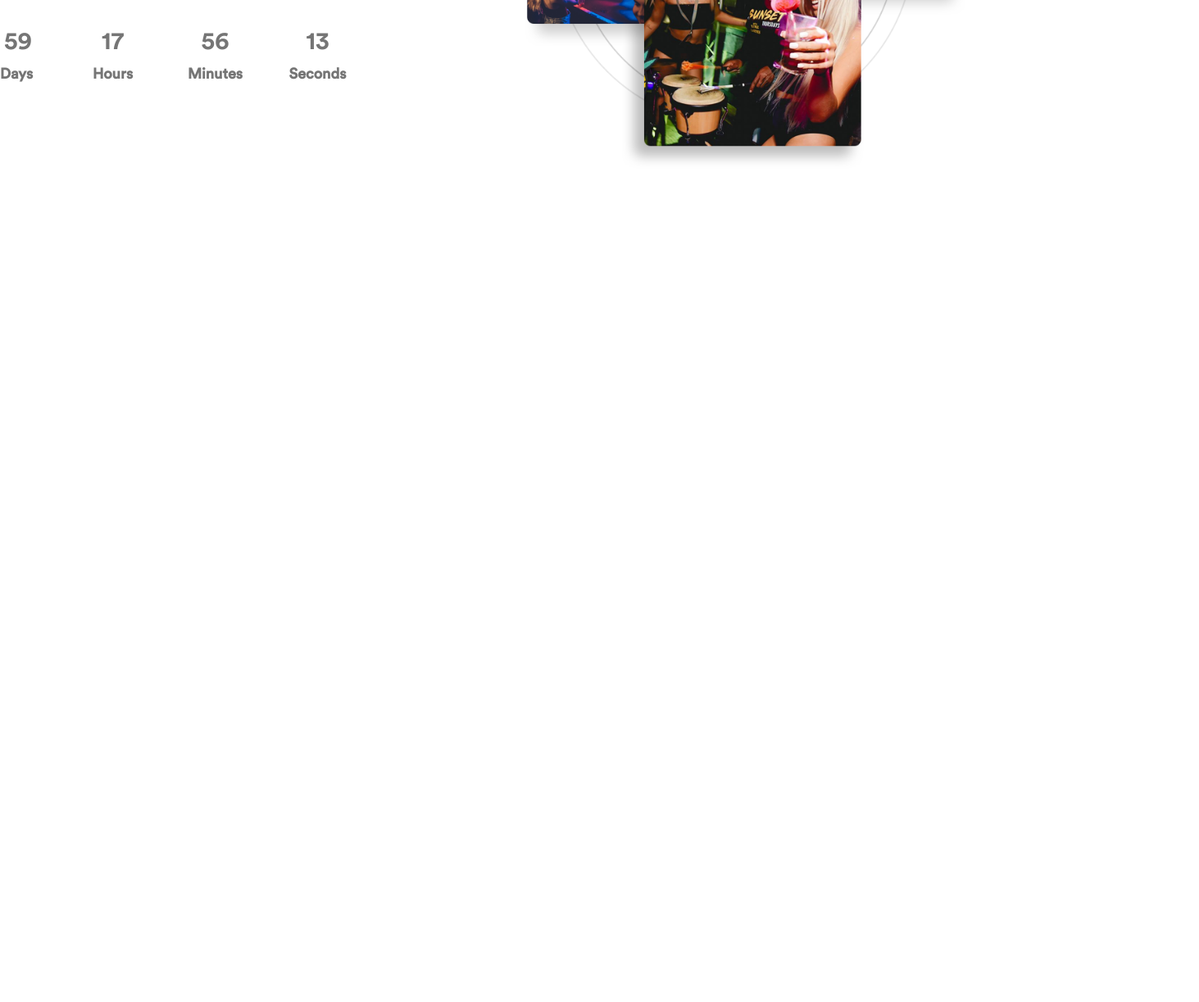
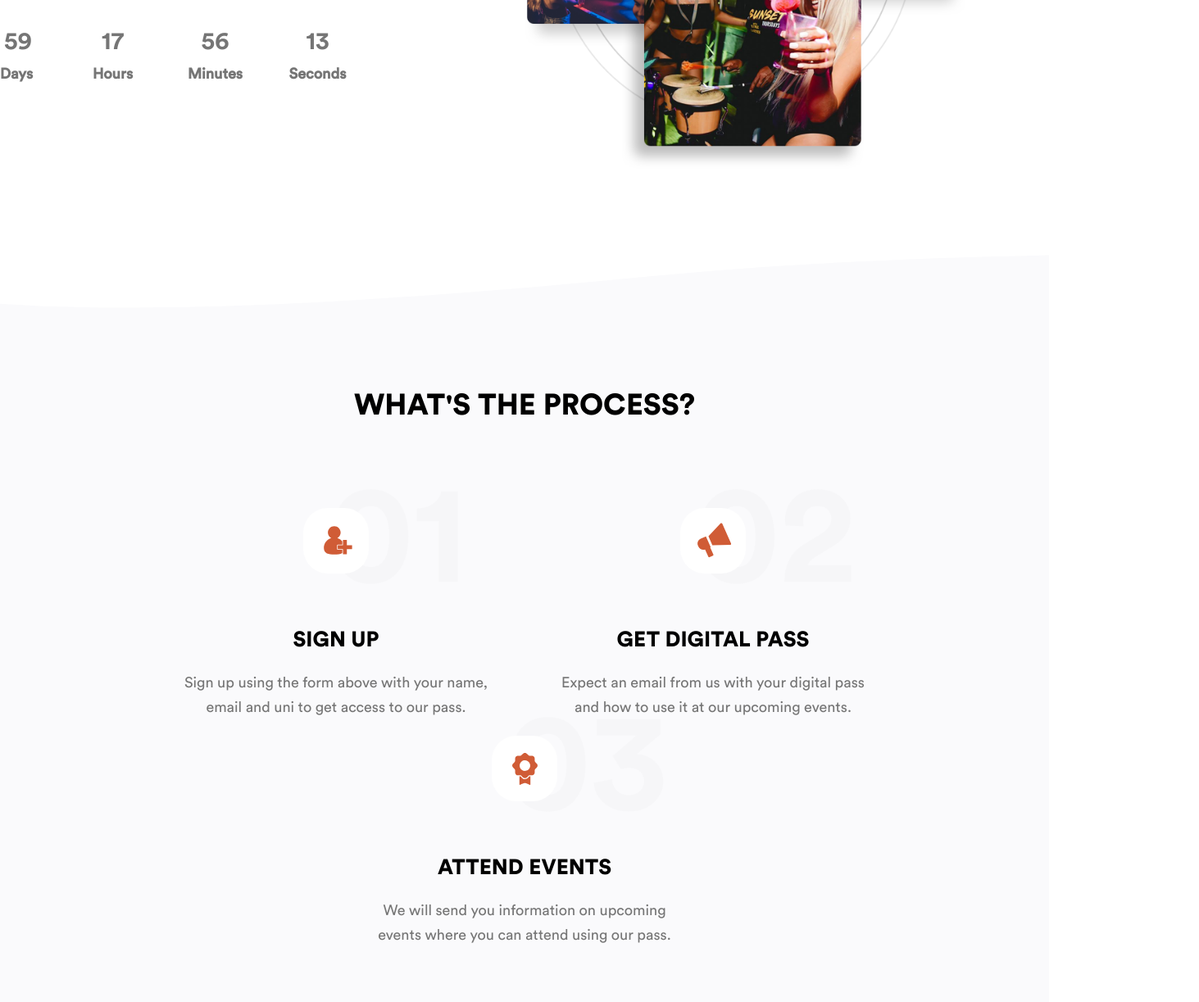
Before and after one commit to leorogers2171/Campus-Pass-Webstie, a plain HTML site: page index.html in a window 1280 px wide. Shown: the part 2797-4020 px from the top of the page at 82% size, 1463 px wide, since content can reach past the window. Before the commit the page ends 3007 px from the top, so only its background shows below. Drawn offline with Linux system fonts and the light colour scheme; files whose address does not match are found by name.

Commit message:
Additional progress

```diff
--- a/index.html
+++ b/index.html
@@ -1,5 +1,4 @@
 <!doctype html>
-
 <html lang="en">
 <head>
   <meta charset="utf-8">
@@ -136,5 +135,40 @@ Original Events, only 100 passes avaliable!">
             </div>
         </div>
     </div>
+    <div id="the-process-section-wrapper">
+        <div id="the-process-content-wrapper">
+            <div id ="process-heading-container">
+                <h1>What's the process?</h1>
+            </div>
+            <div id ="process-step-1" class ="process-container">
+                <img src="./assets/sign-up-icon.svg" alt="Sign Up Icon">
+                <h6>01</h6>
+                <h5>Sign up</h5>
+                <p>Sign up using the form above with your name, email and uni to get access to our pass.</p>
+            </div>
+            <div id ="process-step-2" class ="process-container">
+                <img src="./assets/digital-pass-icon.svg" alt="Get Digital Pass Icon">
+                <h6>02</h6>
+                <h5>Get digital pass</h5>
+                <p>Expect an email from us with your digital pass and how to use it at our upcoming events.</p>
+            </div>
+            <div id ="process-step-3" class ="process-container">
+                <img src="./assets/attend-events-icon.svg" alt="Attend Events Icon">
+                <h6>03</h6>
+                <h5>Attend events</h5>
+                <p>We will send you information on upcoming events where you can attend using our pass.</p>
+            </div>
+        </div>
+    </div>
+    <div id="meetup-platform-section-wrapper">
+        <div id = "meetup-platform-title-container">
+            <h4>Coming soon...</h4>
+            <h1>Campus student meetup platform</h1>
+            <img src="./assets/triangle-shape-3.svg" alt="Triangle Shape 3">
+        </div>
+        <div id = "meetup-platform-image-container">
+            <img src="./assets/meetup-platform-graphic.png" alt="Meetup platform graphic">
+        </div>
+    </div>
 </body>
 </html>
--- a/styles.css
+++ b/styles.css
@@ -60,6 +60,23 @@ h4 {
     font-size: 18px;
     line-height: 30px;
     color: #757575;
+}
+
+h5 {
+    font-family: "Circular Std Black";
+    text-transform: uppercase;
+    font-size: 26px;
+    line-height: 33px;
+    color: #000000;
+}
+
+h6 {
+    font-family: "Circular Std Bold";
+    text-transform: uppercase;
+    font-size: 170px;
+    line-height: 215px;
+    color: #757575;
+    opacity: 2%;
 }
 
 p {
@@ -395,6 +412,7 @@ p {
 }
 
 
+
 /*Be Quick Section*/
 
 #be-quick-section-wrapper {
@@ -441,5 +459,65 @@ p {
 
 #be-quick-right-wrapper img {
     width: 100%;
-    height: 100:
+    height: 100%:
 }
+
+
+/*What's the process section*/
+#the-process-section-wrapper {
+    margin-top: 100px;
+    width: 100%;
+    height: auto;
+    display: flex;
+    justify-content: center;
+    align-content: center;
+    background-image: url(assets/curved-rectangle-2.svg);
+    background-size: cover;
+}
+
+#the-process-content-wrapper {
+    margin-top: 20vh;
+    margin-bottom: 20vh;
+    width: 100%;
+    height: auto;
+    max-width: 1800px;
+    display: flex;
+    align-content: center;
+    flex-direction: row;
+    flex-wrap: wrap;
+    justify-content: center;
+}
+
+#process-heading-container {
+    width: 100%;
+    flex-grow: 1;
+    display: flex;
+    justify-content: center;
+    margin-bottom: 100px;
+}
+
+.process-container {
+    align-self: center;
+    display: flex;
+    flex-direction: column;
+    align-items: center;
+    max-width: 400px;
+    width: 100%;
+    text-align: center;
+    margin-left: 30px;
+    margin-right: 30px;
+}
+
+.process-container img {
+    z-index: 1;
+    margin-bottom: -150px;
+}
+
+.process-container h6 {
+    z-index: 0;
+    margin-left: 150px;
+}
+
+.process-container h5 {
+    margin-bottom: 20px;
+}
```
Also changed, not shown: assets/attend-events-icon.svg (added), assets/curved-rectangle-2.svg (added), assets/digital-pass-icon.svg (added), assets/meetup-platform-graphic.png (added), assets/process-background.svg (added), assets/sign-up-icon.svg (added), assets/triangle-shape-3.svg (added).
